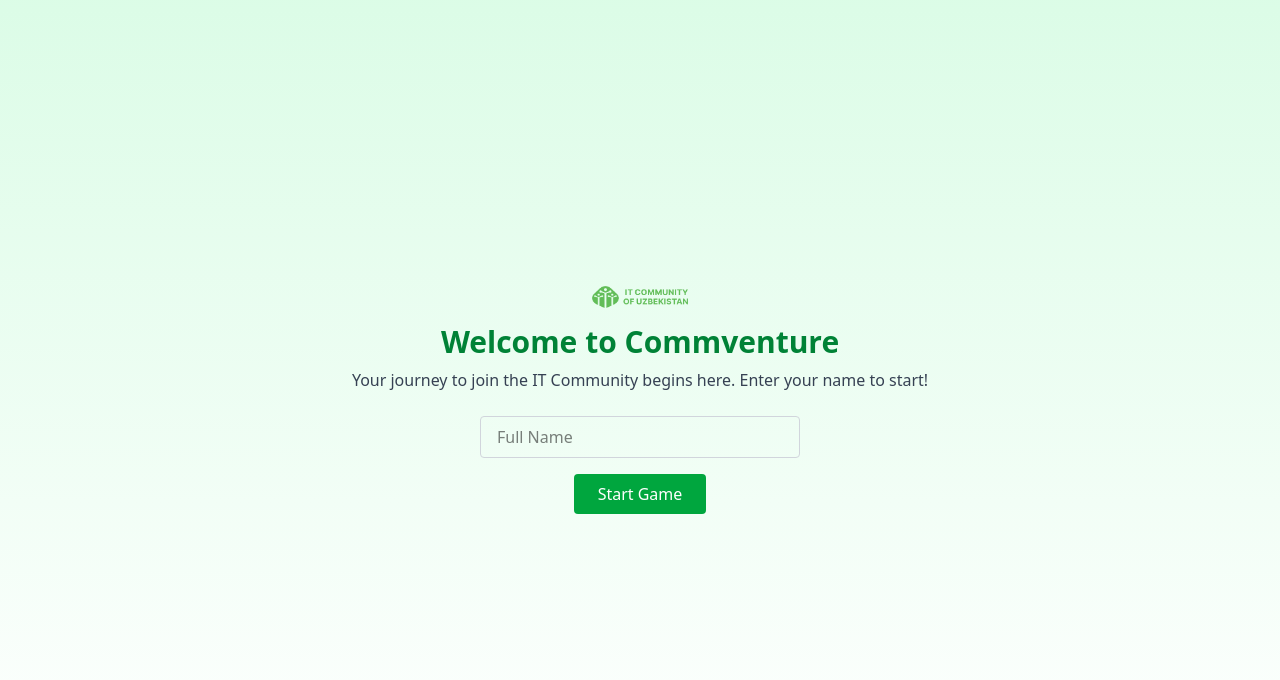
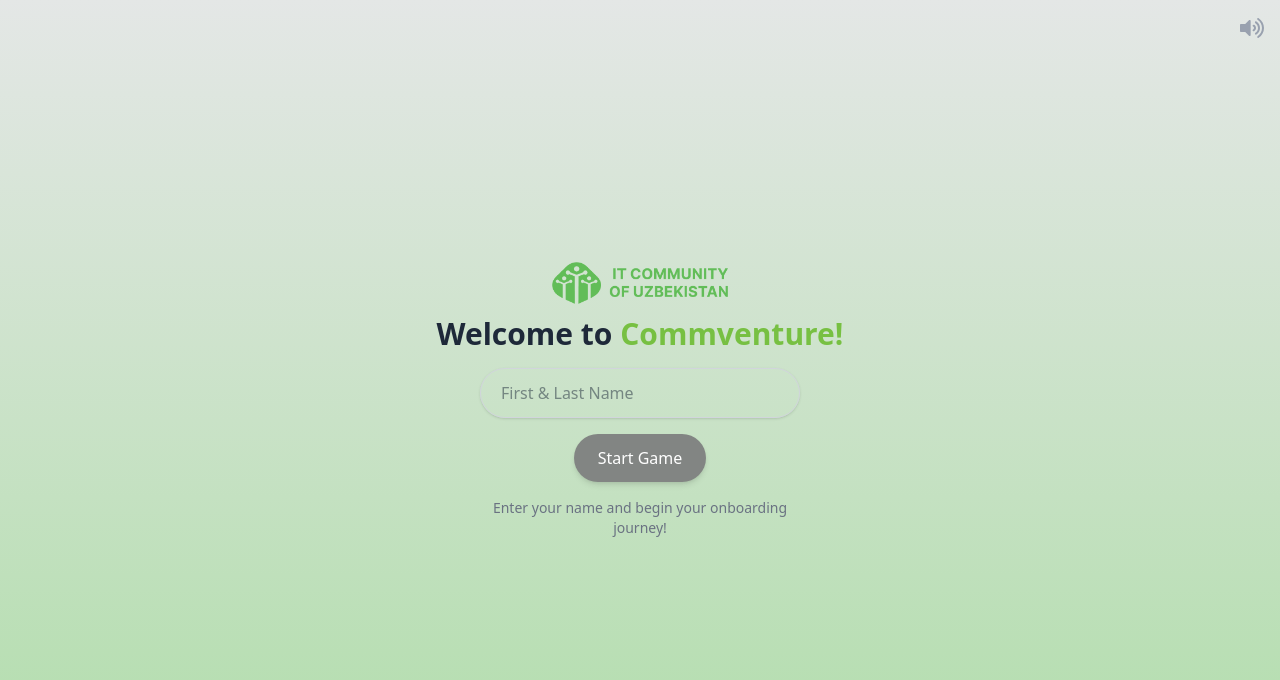
Before and after one commit to shokhsanam18/It-community, a React (Vite) app: page / in a window 1280 px wide. Shown: the top 680 px of the page. Built offline with nearby package versions, Linux system fonts and the light colour scheme.

Commit message:
welcome and rules pages done

```diff
--- a/package.json
+++ b/package.json
@@ -17,6 +17,7 @@
     "react": "^19.0.0",
     "react-dom": "^19.0.0",
     "react-hook-form": "^7.56.0",
+    "react-icons": "^5.5.0",
     "react-router-dom": "^7.5.1",
     "zustand": "^5.0.3"
   },
--- a/src/App.jsx
+++ b/src/App.jsx
@@ -4,10 +4,14 @@
 import Rules from "./screens/Rules";
 import Game from "./screens/Game";
 import Final from "./screens/Final";
+import AudioPlayer from "./components/AudioPlayer";
 
 function App() {
   return (
     <Router>
+      {/* AudioPlayer is mounted ONCE, above all routes */}
+      <AudioPlayer />
+
       <Routes>
         <Route path="/" element={<Welcome />} />
         <Route path="/rules" element={<Rules />} />
--- /dev/null
+++ b/src/components/AudioPlayer.jsx
@@ -0,0 +1,49 @@
+import React, { useEffect, useRef } from "react";
+import { useAudioStore } from "../store/useAudioStore";
+import { useLocation } from "react-router-dom";
+
+export default function AudioPlayer() {
+  const { setAudioRef, setMusicPlaying } = useAudioStore();
+  const audioRef = useRef(null);
+  const location = useLocation();
+
+  const allowedPaths = ["/", "/rules"];
+
+  useEffect(() => {
+    const audio = audioRef.current;
+    setAudioRef(audio);
+
+    // Only play/pause depending on route
+    if (allowedPaths.includes(location.pathname)) {
+      if (audio.paused) {
+        try {
+          audio.play();
+          audio.volume = 0;
+          const fadeIn = setInterval(() => {
+            if (audio.volume < 1) {
+              audio.volume = Math.min(1, audio.volume + 0.1);
+            } else {
+              clearInterval(fadeIn);
+            }
+          }, 200);
+        } catch (err) {
+          console.warn("Autoplay blocked:", err.message);
+        }
+      }
+      setMusicPlaying(true);
+    } else {
+      audio.pause();
+      setMusicPlaying(false);
+    }
+  }, [location.pathname, setAudioRef, setMusicPlaying]);
+
+  return (
+    <audio
+      ref={audioRef}
+      loop
+      src="/music.mp3"
+      preload="auto" // helpful for faster initial load
+      style={{ display: "none" }} // optional, hides the audio element
+    />
+  );
+}
--- /dev/null
+++ b/src/components/MusicToggle.jsx
@@ -0,0 +1,27 @@
+import React from "react";
+import { FaVolumeUp, FaVolumeMute } from "react-icons/fa";
+import { useAudioStore } from "../store/useAudioStore";
+
+export default function MusicToggle() {
+  const { musicPlaying, setMusicPlaying, audioRef } = useAudioStore();
+
+  const toggleMusic = () => {
+    if (!audioRef) return;
+    if (musicPlaying) {
+      audioRef.pause();
+    } else {
+      audioRef.play();
+    }
+    setMusicPlaying(!musicPlaying);
+  };
+
+  return (
+    <div
+      className="absolute top-4 right-4 cursor-pointer text-gray-400 hover:text-[#77c042] transition"
+      onClick={toggleMusic}
+      title={musicPlaying ? "Pause Music" : "Play Music"}
+    >
+      {musicPlaying ? <FaVolumeUp size={24} /> : <FaVolumeMute size={24} />}
+    </div>
+  );
+}
--- a/src/screens/Rules.jsx
+++ b/src/screens/Rules.jsx
@@ -1,30 +1,58 @@
-import React from "react";
+import React, { useState, useEffect, useRef } from "react";
 import { useLocation, useNavigate } from "react-router-dom";
+import { FaVolumeUp, FaVolumeMute } from "react-icons/fa";
+import MusicToggle from "../components/MusicToggle";
 
 export default function Rules() {
-  const { state } = useLocation();
-  const name = state?.name || "Volunteer";
-  const navigate = useNavigate();
+    const { state } = useLocation();
+    const name = state?.name || "Volunteer";
+    const navigate = useNavigate();
+
 
   return (
-    <div className="min-h-screen bg-white text-center flex flex-col items-center justify-center px-6 py-10">
-      <img src="/logo.png" alt="IT Community Logo" className="w-20 mb-4" />
-      <h2 className="text-2xl font-bold text-green-700 mb-4">Community Guidelines</h2>
-      <p className="text-gray-700 mb-6">These values define who we are. Read them carefully before starting.</p>
+    <div className="min-h-screen bg-gradient-to-b from-[#e4e7e6] to-[#b0ddaa] px-4 py-8 relative flex flex-col items-center">
 
-      <div className="bg-gray-100 p-4 rounded shadow w-full max-w-lg text-left mb-6 max-h-96 overflow-y-auto">
-        <ul className="list-disc list-inside space-y-3 text-gray-700">
-          <li><strong>Respect:</strong> Be kind and inclusive.</li>
-          <li><strong>Discipline:</strong> Be on time. 15 minutes early is on time.</li>
-          <li><strong>Humility:</strong> Stay curious and open to learn.</li>
-          <li><strong>Relevance:</strong> Keep the community discussions focused.</li>
-          <li><strong>Fun:</strong> Don't forget to enjoy the process 😊</li>
+
+      {/* Music Toggle */}
+      <MusicToggle />
+
+      {/* Logo in top-left */}
+      <img
+        src="/logo.png"
+        alt="IT Community Logo"
+        className="absolute top-4 left-4 w-44"
+      />
+
+      {/* Headline */}
+      <h2 className="text-3xl font-semibold text-gray-800 mt-20 text-center">
+        Community Guidelines & <span className="text-[#77c042]">Onboarding</span>
+      </h2>
+
+      {/* Info Panel */}
+      <div className="bg-white rounded-xl shadow-lg mt-6 p-6 w-full max-w-2xl text-gray-700">
+        <ul className="list-disc list-inside space-y-3 text-left leading-relaxed">
+          <li>
+            <span className="text-[#77c042] font-semibold">Respect:</span> Be kind, inclusive, and supportive.
+          </li>
+          <li>
+            <span className="text-[#77c042] font-semibold">Discipline:</span> Always be on time (15 minutes early is ideal).
+          </li>
+          <li>
+            <span className="text-[#77c042] font-semibold">Humility:</span> Be open to learning and improving.
+          </li>
+          <li>
+            <span className="text-[#77c042] font-semibold">Relevance:</span> Keep your communication focused and meaningful.
+          </li>
+          <li>
+            <span className="text-[#77c042] font-semibold">Fun:</span> Stay playful and enjoy your journey! 😊
+          </li>
         </ul>
       </div>
 
+      {/* Start Quest Button */}
       <button
         onClick={() => navigate("/game", { state: { name } })}
-        className="bg-green-600 text-white px-6 py-2 rounded hover:bg-green-700 transition"
+        className="mt-6 px-6 py-3 rounded-full font-medium text-white shadow-md bg-[#77c042] hover:bg-[#5cb452] transition"
       >
         Start Quest
       </button>
--- a/src/screens/Welcome.jsx
+++ b/src/screens/Welcome.jsx
@@ -1,38 +1,60 @@
-import React from "react";
-import { useState } from "react";
+import React, { useState, useEffect, useRef } from "react";
 import { useNavigate } from "react-router-dom";
+import { FaVolumeUp, FaVolumeMute } from "react-icons/fa";
+import { useAudioStore } from "../store/useAudioStore";
+import MusicToggle from "../components/MusicToggle";
 
 export default function Welcome() {
     const [name, setName] = useState("");
     const navigate = useNavigate();
+    const { setMusicPlaying } = useAudioStore();
 
     const handleStart = () => {
       if (name.trim()) {
         navigate("/rules", { state: { name } });
       }
     };
+  return (
+    <div className="min-h-screen bg-gradient-to-b from-[#e4e7e6] to-[#b0ddaa] flex flex-col items-center justify-center px-4 text-center relative">
 
-  return (
-    <div className="min-h-screen bg-gradient-to-b from-green-100 to-white flex flex-col items-center justify-center px-4 text-center">
-      <img src="./logo.png" alt="IT Community Logo" className="w-24 mb-4" />
-      <h1 className="text-3xl font-bold text-green-700 mb-2">Welcome to Commventure</h1>
-      <p className="text-gray-700 mb-6">Your journey to join the IT Community begins here. Enter your name to start!</p>
 
+{/* Music Toggle */}
+        <MusicToggle />
+
+      {/* Logo */}
+      <img src="/logo.png" alt="IT Community Logo" className="w-44 mb-3" />
+
+      {/* Headline */}
+      <h1 className="text-3xl font-semibold text-gray-800 mb-4">
+        Welcome to <span className="text-[#77c042]">Commventure!</span>
+      </h1>
+
+      {/* Input Field */}
       <input
         type="text"
-        placeholder="Full Name"
+        placeholder="First & Last Name"
         value={name}
         onChange={(e) => setName(e.target.value)}
-        className="border border-gray-300 rounded px-4 py-2 w-full max-w-xs mb-4"
+        className="border border-gray-300 rounded-full px-5 py-3 w-full max-w-xs text-gray-800 mb-4 shadow-sm focus:ring-2 focus:ring-[#5cb452] outline-none"
       />
 
+      {/* Start Game Button */}
       <button
         onClick={handleStart}
         disabled={!name.trim()}
-        className="bg-green-600 text-white px-6 py-2 rounded hover:bg-green-700 transition"
+        className={`px-6 py-3 rounded-full font-medium text-white shadow-md transition ${
+          name.trim()
+            ? "bg-[#77c042] hover:bg-[#5cb452]"
+            : "bg-[#828583] cursor-not-allowed"
+        }`}
       >
         Start Game
       </button>
+
+      {/* Instructions */}
+      <p className="text-sm text-gray-500 mt-4 max-w-xs">
+        Enter your name and begin your onboarding journey!
+      </p>
     </div>
   );
 }
--- /dev/null
+++ b/src/store/useAudioStore.js
@@ -0,0 +1,10 @@
+import { create } from "zustand";
+
+export const useAudioStore = create((set) => ({
+  musicPlaying: true,
+  setMusicPlaying: (isPlaying) => set({ musicPlaying: isPlaying }),
+  isMuted: false,
+  setMuted: (muted) => set({ isMuted: muted }),
+  audioRef: null,
+  setAudioRef: (ref) => set({ audioRef: ref }),
+}));
```
Also changed, not shown: 2 other files (tests, documents, lock files or other folders). Lines whose indentation alone changed are shown as unchanged.
